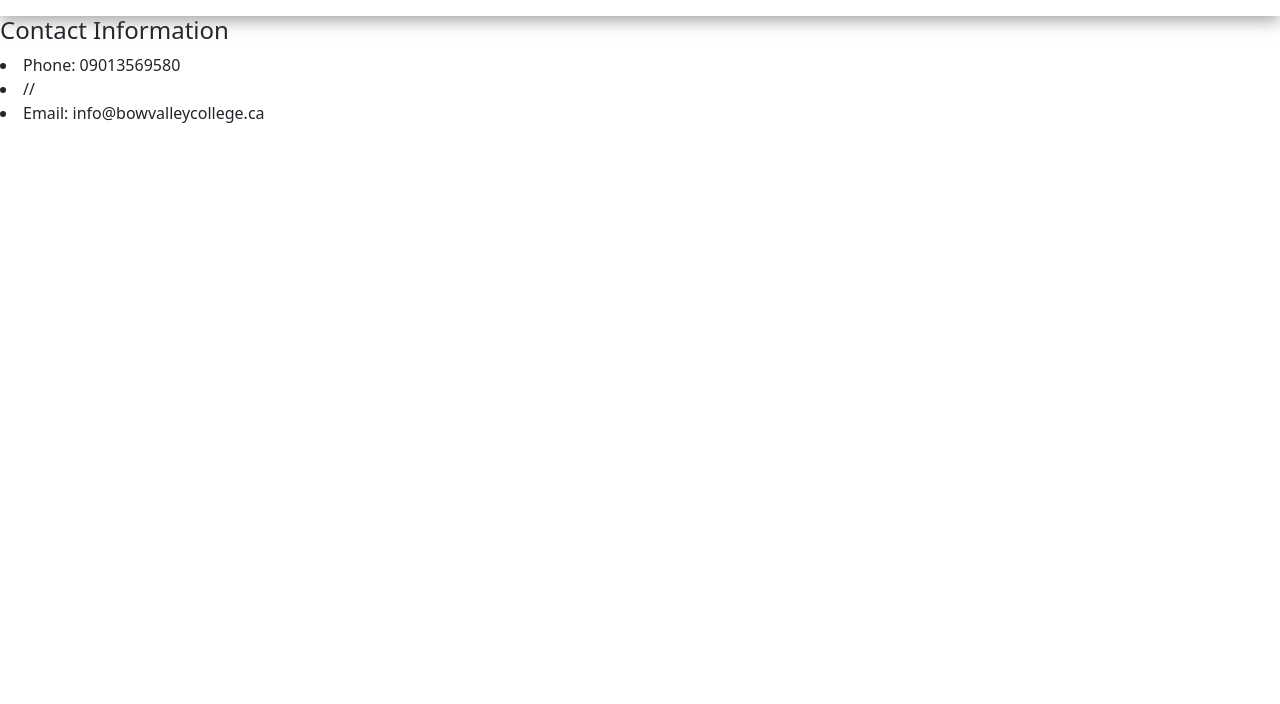
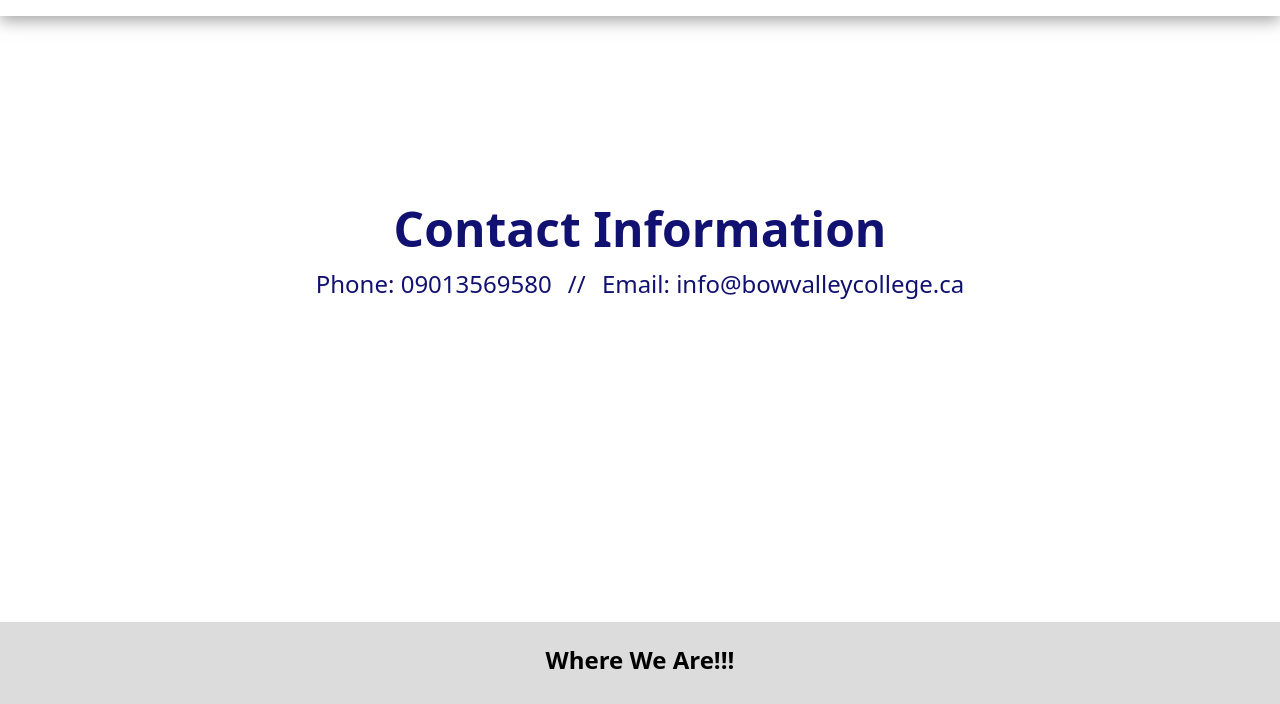
Before and after one commit to justemma06/School-Demo-Webpage, a plain HTML site: page contact-us.html in a window 1280 px wide. Shown: the part 96-800 px from the top of the page. Drawn offline with Linux system fonts and the light colour scheme.

Commit message:
add contact information

```diff
--- a/contact-us.html
+++ b/contact-us.html
@@ -33,13 +33,24 @@
 
             </div>
         </nav>
+        <div class="contacts-information"><br>
+            <div class="contacts-info">
+                <h4 class="__contact-info-h4">Contact Information</h4>
+                <li class="__contact-li">Phone: 09013569580</li>
+                <li class="__contact-li">//</li>
+                <li class="__contact-li">Email: info@bowvalleycollege.ca</li>
+            </div>
 
-        <div class="contacts-info">
-            <h4>Contact Information</h4>
-            <li>Phone: 09013569580</li>
-            <li>//</li>
-            <li>Email: info@bowvalleycollege.ca</li>
+            <div class="__contacts-map-div"><br>
+                <h4 class="__contacts-loctext">Where We Are!!!</h4>
+                    <img src="" alt="">
+
+            </div>
+            <div class="__contacts-request">
+
+            </div>
         </div>
+
 
     </form>
 </body>
--- a/css/styles.css
+++ b/css/styles.css
@@ -400,3 +400,42 @@ nav ul li a:hover::after {
 }
 
 /* CONTACT US STYLING */
+
+.contacts-information{
+    /* background-color: red; */
+}
+
+.contacts-info{
+    margin-top: 10rem;
+
+    text-align: center;
+}
+.__contact-info-h4{
+    font-size: 3rem;
+    font-weight: bold;
+    color:  rgb(17, 17, 113);
+}
+.__contact-li{
+    display: inline;
+    font-weight: 500;
+    color:  rgb(17, 17, 113);
+    font-size: 1.5rem;
+    margin: 6px;
+}
+
+.__contacts-map-div{
+    width: 100%;
+    height: 40rem;
+    background-color: gainsboro;
+    margin-top: 20rem;
+}
+.__contacts-loctext{
+    color: black;
+    text-align: center;
+    font-weight: bold;
+}
+.__contacts-request{
+    background-color: #ade7f0;
+    width: 100%;
+    height: 40rem;
+}
```
